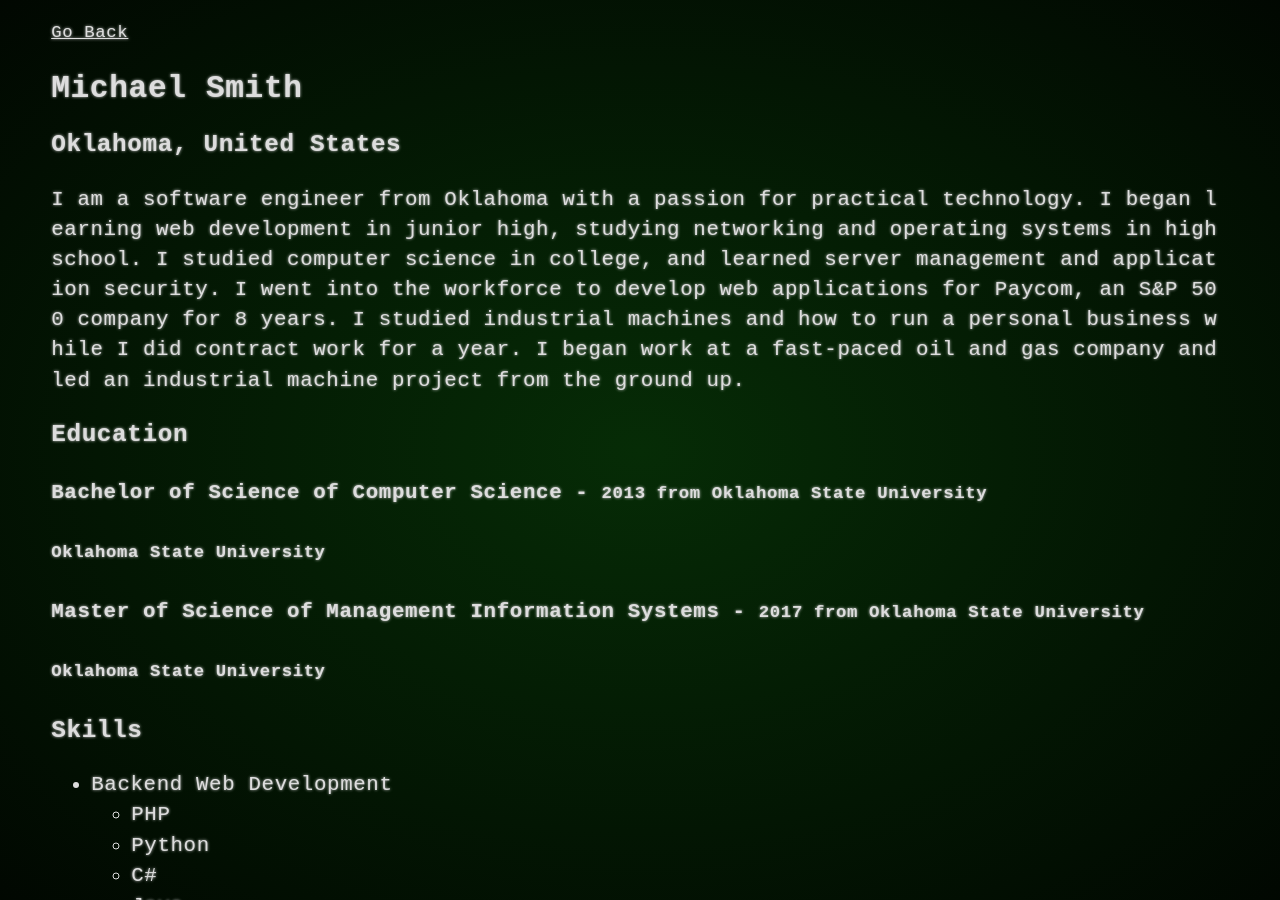
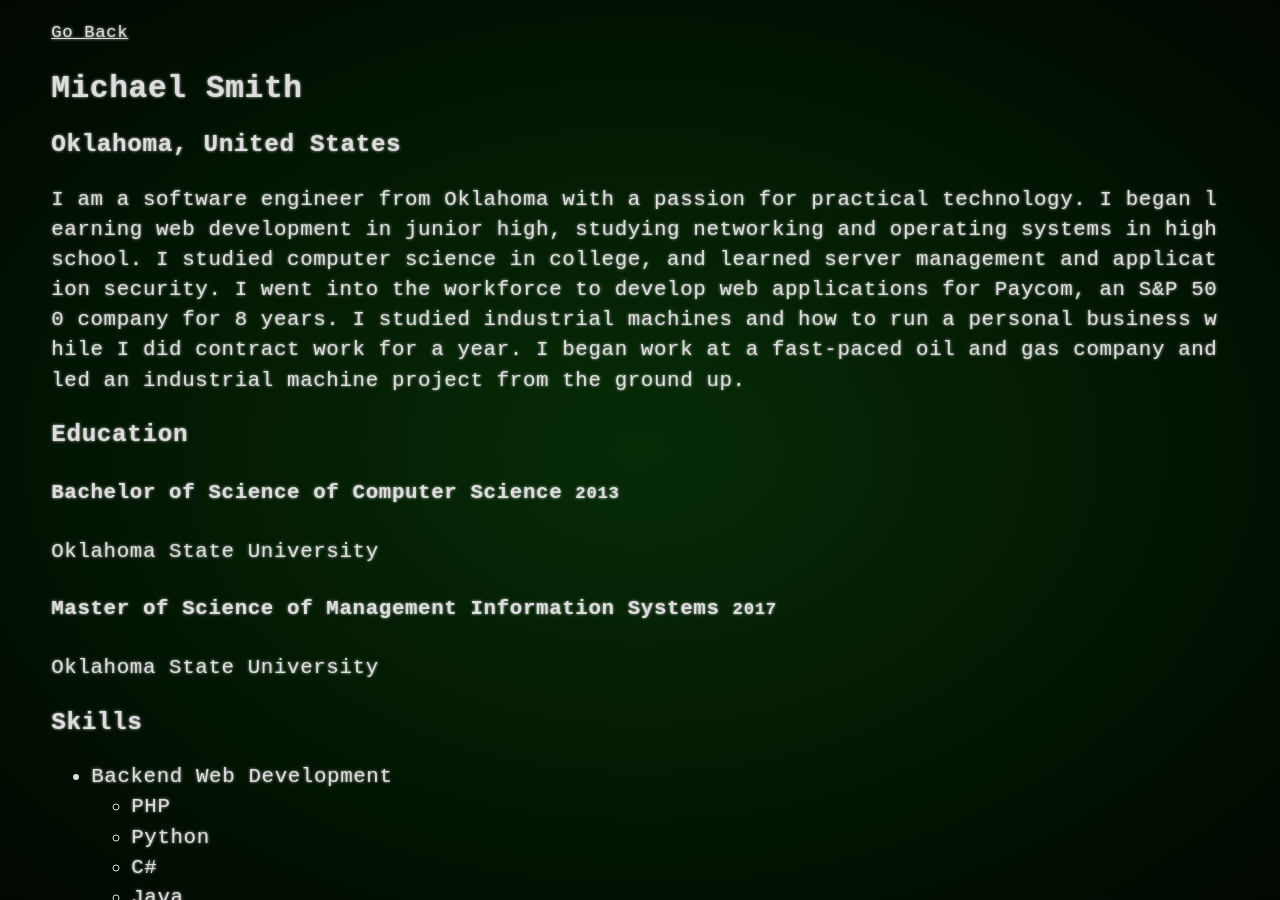
Before and after one commit to smwa/smwa.github.io, a Jekyll site: the page built from portfolio.html, in a window 1280 px wide and 900 px high. Built offline with Jekyll 4.4.1, drawn with Linux system fonts in a browser that asks for light colours.

Commit message:
Update portfolio.html

```diff
--- a/portfolio.html
+++ b/portfolio.html
@@ -17,10 +17,10 @@ title: Biography
 </p>
 
 <h3>Education</h3>
-<h4>Bachelor of Science of Computer Science - <small>2013 from Oklahoma State University</small></h4>
-<h5>Oklahoma State University</h5>
-<h4>Master of Science of Management Information Systems - <small>2017 from Oklahoma State University</small></h4>
-<h5>Oklahoma State University</h5>
+<h4>Bachelor of Science of Computer Science <small>2013</small></h4>
+<p>Oklahoma State University</p>
+<h4>Master of Science of Management Information Systems <small>2017</small></h4>
+<p>Oklahoma State University</p>
 
 <h3>Skills</h3>
 <ul>
```
